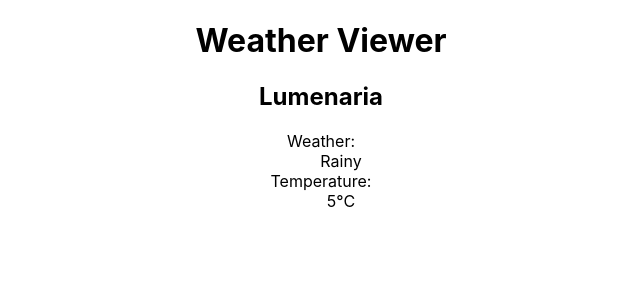
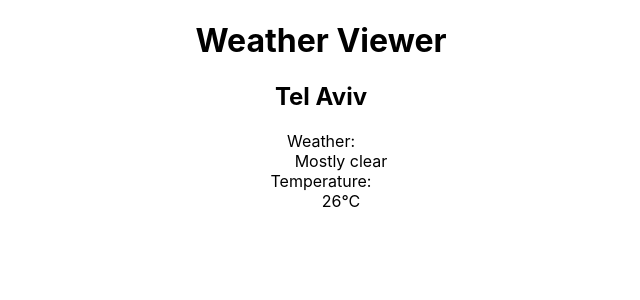
Before and after one commit to NoamAnisfeld/weather-utopia, a React (Create React App) app: page / in a window 1280 px wide. Shown: the top 300 px of the page, without its empty margins (319-959 px from the left). Built offline with nearby package versions, Linux system fonts and the light colour scheme.

Commit message:
displaying data from the (mock) API

```diff
--- a/src/App.tsx
+++ b/src/App.tsx
@@ -1,40 +1,36 @@
 import './App.css';
 import { useEffect, useState } from 'react';
+import type { CityCurrentConditions } from './API/dataTypes';
+import { validateCityCurrentConditions } from './API/dataTypes';
 import { getResult } from './API/mockAPI'
 import CityInfoWidget from './components/CityInfoWidget';
 
 function App() {
-  const [text, setText] = useState('');
+  const [cityName, setCityName] = useState('Tel Aviv'),
+    [cityConditionsInfo, setCityConditionsInfo] =
+      useState<CityCurrentConditions>();
 
   useEffect(() => {
     (async () => {
-      const cityName = 'Tel Aviv';
-
       const APICitiesData = await getResult('autocomplete'),
         cityData = APICitiesData[cityName]?.[0],
         cityKey = cityData.Key;
 
-      const conditionsData = await getResult('currentconditions'),
-        cityConditionsInfo = conditionsData[cityKey]?.[0];
+      const conditionsInfo = validateCityCurrentConditions(
+        (await getResult('currentconditions'))[cityKey]?.[0]
+      );
 
-      setText(JSON.stringify(cityConditionsInfo));
+      setCityConditionsInfo(conditionsInfo);
     })();
-  }, []);
+  }, [cityName]);
 
   return (
     <div className="App">
       <h1>Weather Viewer</h1>
-      <CityInfoWidget
-        name="Lumenaria"
-        info={{
-          WeatherText: "Rainy",
-          Temperature: {
-            Metric: {
-              Value: 5
-            }
-          }
-        }}
-      />
+      {cityConditionsInfo && <CityInfoWidget
+        name={cityName}
+        info={cityConditionsInfo}
+      />}
     </div>
   );
 }
```
